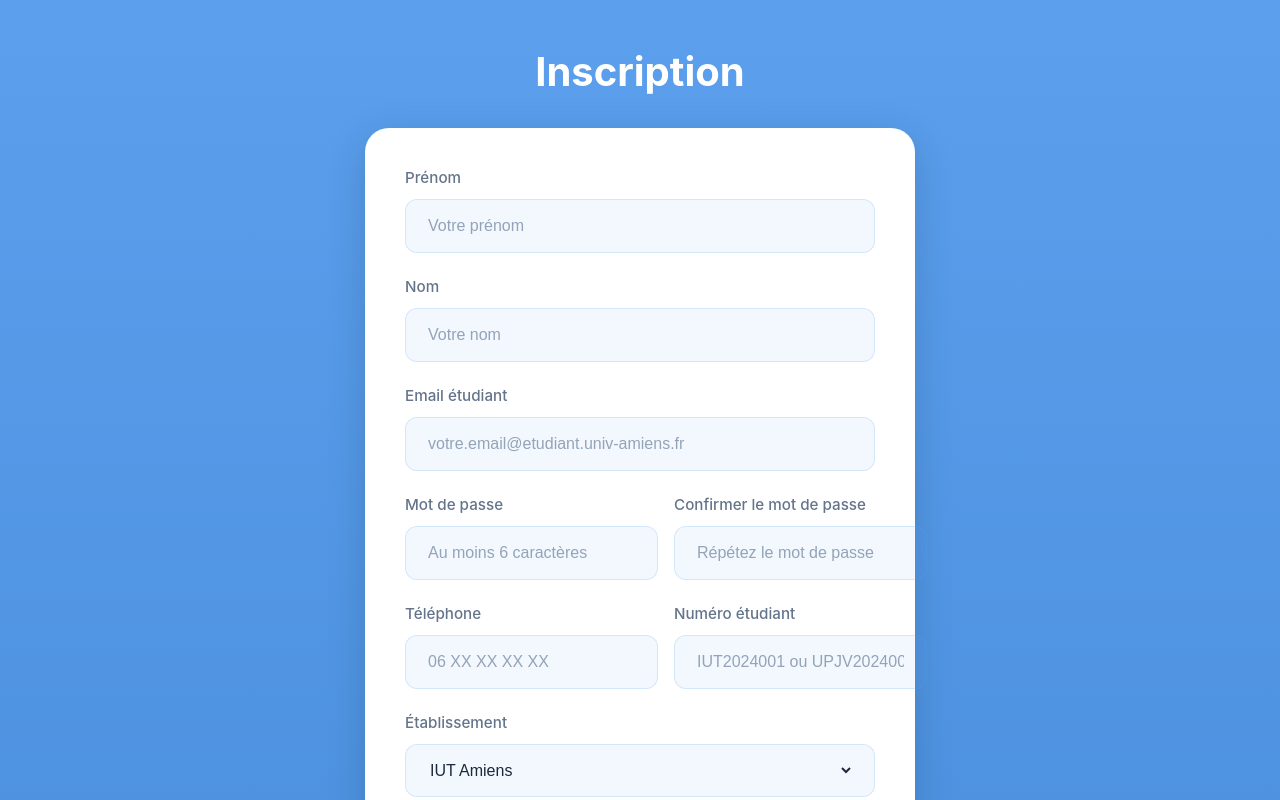
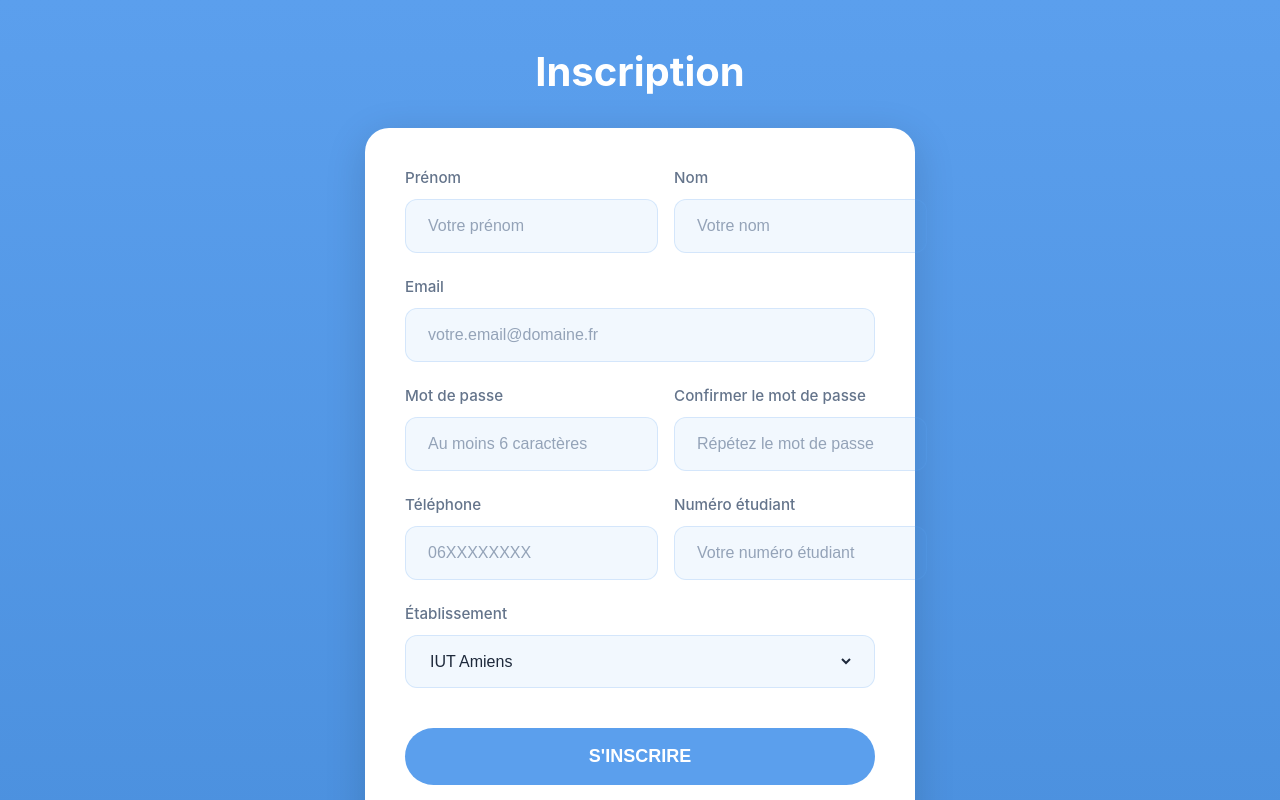
Before and after one commit to clepix21/Fumotion, a React (Create React App) app in the folder app/frontend/: page /register in a window 1280 px wide. Shown: the top 800 px of the page. Built offline with nearby package versions, Linux system fonts and the light colour scheme; no server answers.

Commit message:
refactor: améliorer la mise en page et les étiquettes des champs du formulaire d'inscription

```diff
--- a/app/frontend/src/pages/auth/RegisterPage.js
+++ b/app/frontend/src/pages/auth/RegisterPage.js
@@ -101,7 +101,8 @@ export default function RegisterPage() {
               </div>
             )}
 
-            <div className="form-group-modern">
+            <div style={{ display: 'flex', gap: '1rem' }}>
+              <div className="form-group-modern" style={{ flex: 1 }}>
                 <label className="form-label-modern">Prénom</label>
                 <div className="input-wrapper-modern">
                   <input
@@ -117,7 +118,7 @@ export default function RegisterPage() {
                 </div>
               </div>
 
-            <div className="form-group-modern">
+              <div className="form-group-modern" style={{ flex: 1 }}>
                 <label className="form-label-modern">Nom</label>
                 <div className="input-wrapper-modern">
                   <input
@@ -132,9 +133,10 @@ export default function RegisterPage() {
                   />
                 </div>
               </div>
+            </div>
 
             <div className="form-group-modern">
-              <label className="form-label-modern">Email étudiant</label>
+              <label className="form-label-modern">Email</label>
               <div className="input-wrapper-modern">
                 <input
                   type="email"
@@ -142,7 +144,7 @@ export default function RegisterPage() {
                   value={formData.email}
                   onChange={handleChange}
                   className="form-input-modern"
-                  placeholder="votre.email@etudiant.univ-amiens.fr"
+                  placeholder="votre.email@domaine.fr"
                   required
                   disabled={loading}
                 />
@@ -193,7 +195,7 @@ export default function RegisterPage() {
                     value={formData.phone}
                     onChange={handleChange}
                     className="form-input-modern"
-                    placeholder="06 XX XX XX XX"
+                    placeholder="06XXXXXXXX"
                     disabled={loading}
                   />
                 </div>
@@ -208,7 +210,7 @@ export default function RegisterPage() {
                     value={formData.studentId}
                     onChange={handleChange}
                     className="form-input-modern"
-                    placeholder="IUT2024001 ou UPJV2024002"
+                    placeholder="Votre numéro étudiant"
                     disabled={loading}
                   />
                 </div>
```
Lines whose indentation alone changed are shown as unchanged.
